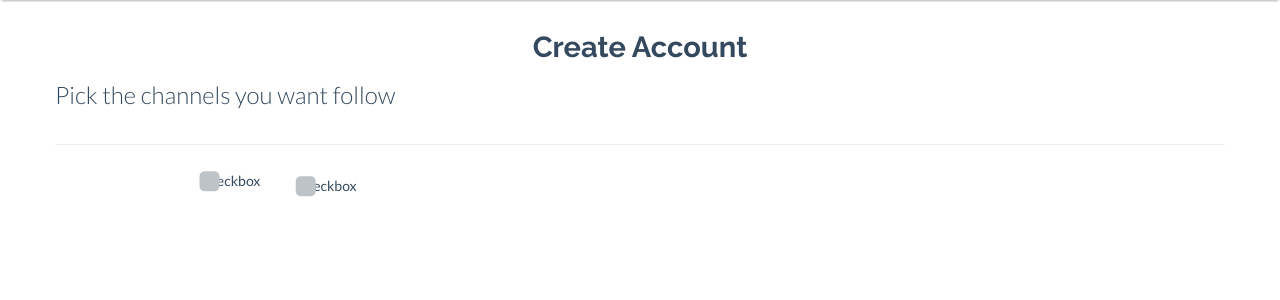
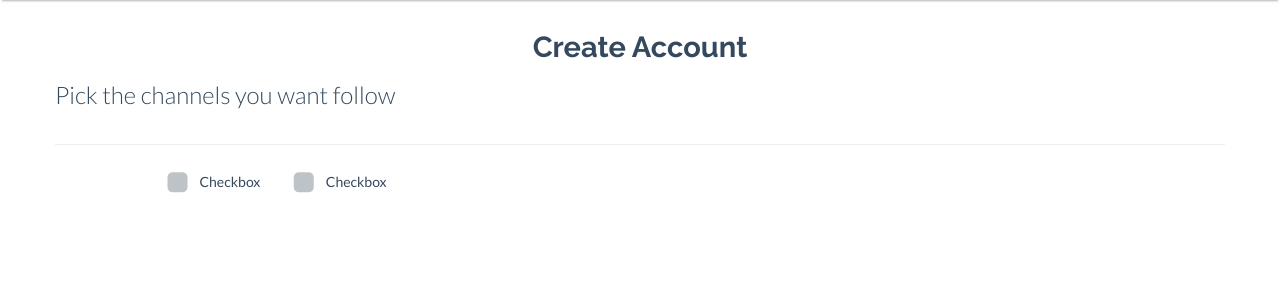
Before and after one commit to Getmrahul/teameme, a Flask app: template templates/join.html in a window 1280 px wide. Shown: the part 53-353 px from the top of the page. Run offline with Flask 2, Linux system fonts and the light colour scheme; the template is opened without the code that fills it: most values are stand-ins (such as "Sample title", 1, 10 or a date in 2020); some libraries are stand-ins or nearby versions.

Commit message:
UI update

```diff
--- a/templates/join.html
+++ b/templates/join.html
@@ -59,18 +59,21 @@
             <div class="col-md-1"></div>
             <div class="col-md-10">
                 <form class="form-inline" role="form">
-                    <div class="checkbox">
+                    <div class="form-group">
+                        <div class="input-group">
                             <label class="checkbox" for="checkbox1">
                                 <input type="checkbox" value="" id="checkbox1" data-toggle="checkbox" class="custom-checkbox"><span class="icons"><span class="icon-unchecked"></span><span class="icon-checked"></span></span>
                                 Checkbox
                             </label>
                         </div>
-                    <div class="checkbox">
+                    </div>
+                    <div class="form-group">
+                        <div class="input-group">
                             <label class="checkbox" for="checkbox2">
                                 <input type="checkbox" value="" id="checkbox2" data-toggle="checkbox" class="custom-checkbox"><span class="icons"><span class="icon-unchecked"></span><span class="icon-checked"></span></span>
                                 Checkbox
                             </label>
-                    </div>
+                            </di
                 </form>
             </div>
             <div class="col-md-1"></div>
```
Lines whose indentation alone changed are shown as unchanged.
